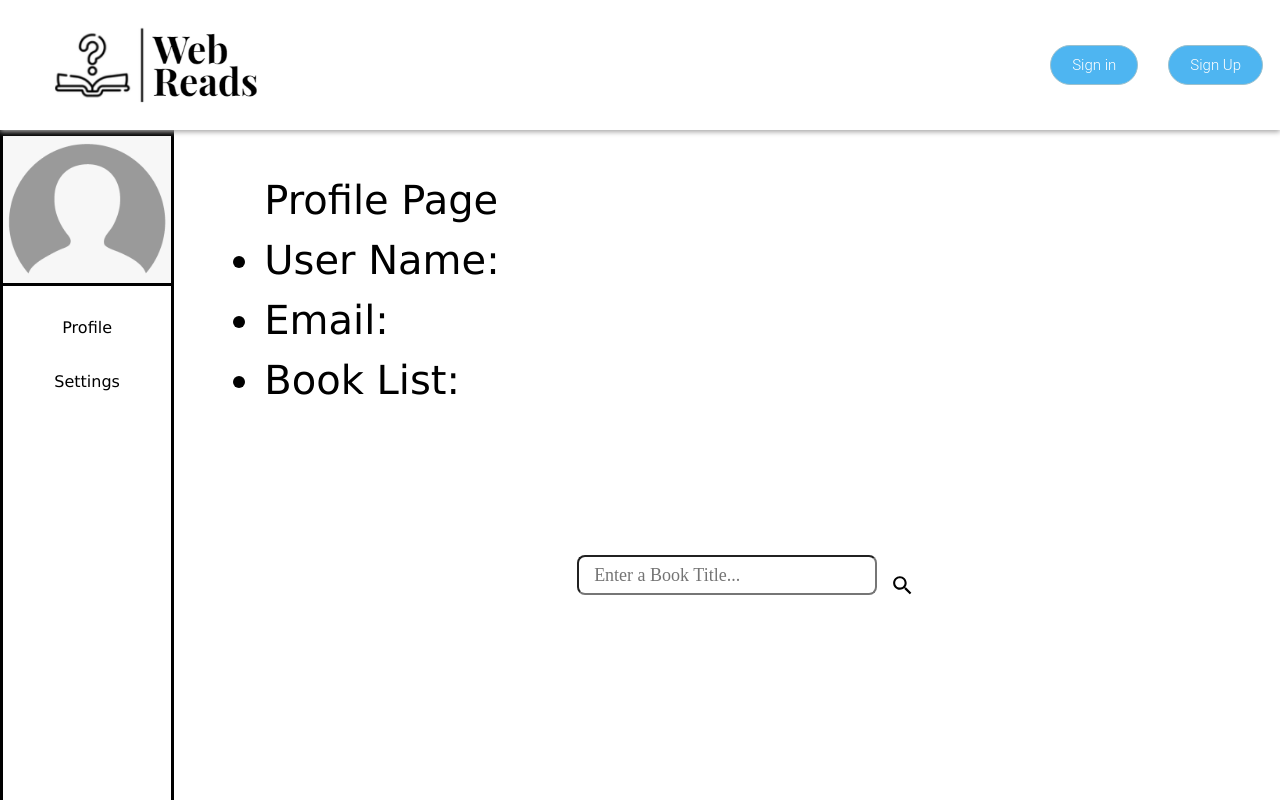
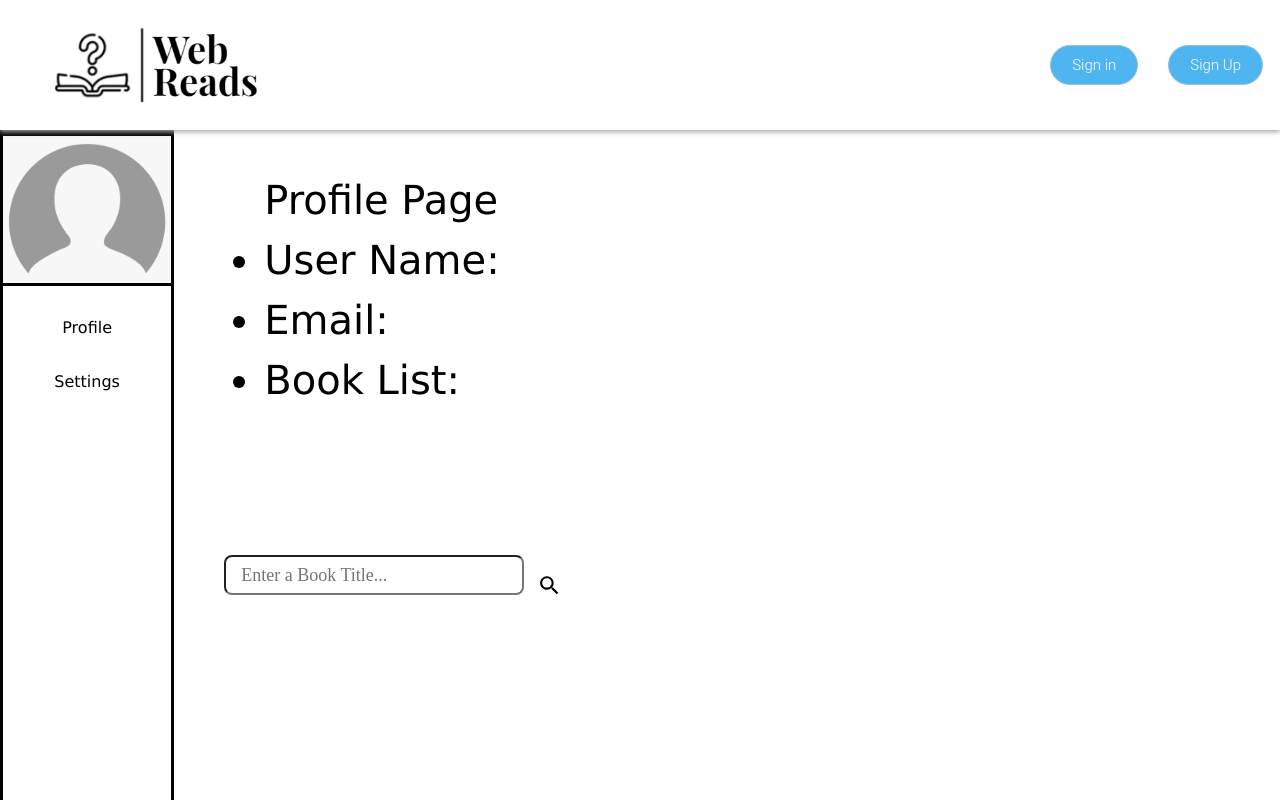
Before and after one commit to Serrin-Sage/Web-Reads, a React (Create React App) app: page /userpage in a window 1280 px wide. Shown: the top 800 px of the page. Built offline with nearby package versions, Linux system fonts and the light colour scheme.

Commit message:
Added instructions on how to download Material UI, changed some css

```diff
--- a/src/App.js
+++ b/src/App.js
@@ -11,9 +11,10 @@ import ScrollToTop from "./Components/ScrollToTop";
 
 
 function App() {
+  const url = "http://localhost:3000/userpage"
   onkeydown = (event) => {
     if(event.key === '~'){
-      window.open("http://localhost:3000/userpage")
+      window.open(url)
     }
   }
 
--- a/src/Components/SearchBar.js
+++ b/src/Components/SearchBar.js
@@ -33,7 +33,9 @@ function SearchBar({placeholder, data}) {
         <div className='search-inputs'>
             <input type="text" placeholder={placeholder} value={wordEntered} onChange={handleFilter}/>
             <div className='search-icon'>
-                {filteredData.length === 0 ? <SearchIcon /> : <CloseIcon id="clearBtn" onClick={clearInput}/>}
+                {filteredData.length === 0 ?
+                <SearchIcon /> : <CloseIcon id="clearBtn" onClick={clearInput}/>
+                }
             </div>
         </div>
         {filteredData.length !== 0 && (
--- a/src/search-bar.css
+++ b/src/search-bar.css
@@ -6,7 +6,7 @@
   .search {
     display: flex;
     flex-direction: column;
-    align-items: center;
+    /* align-items: center; */
   }
 
   .search input {
```
Also changed, not shown: 1 other file (tests, documents, lock files or other folders).
